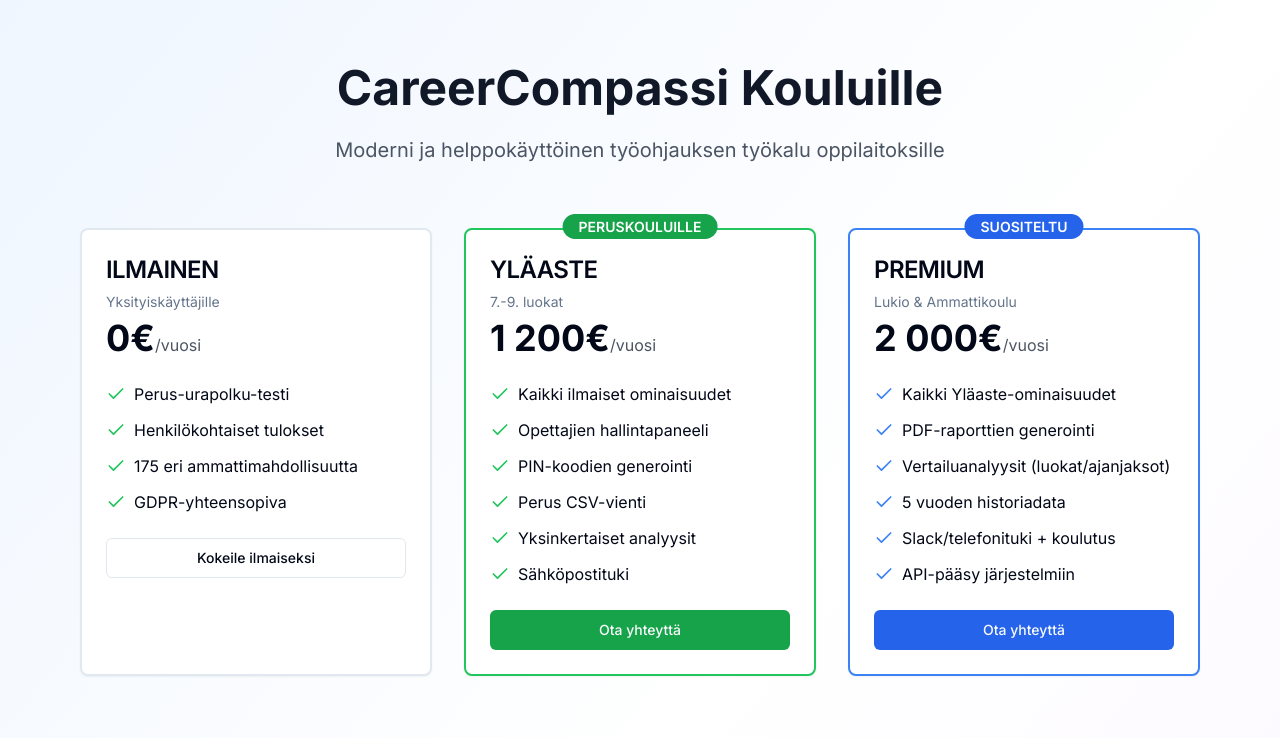
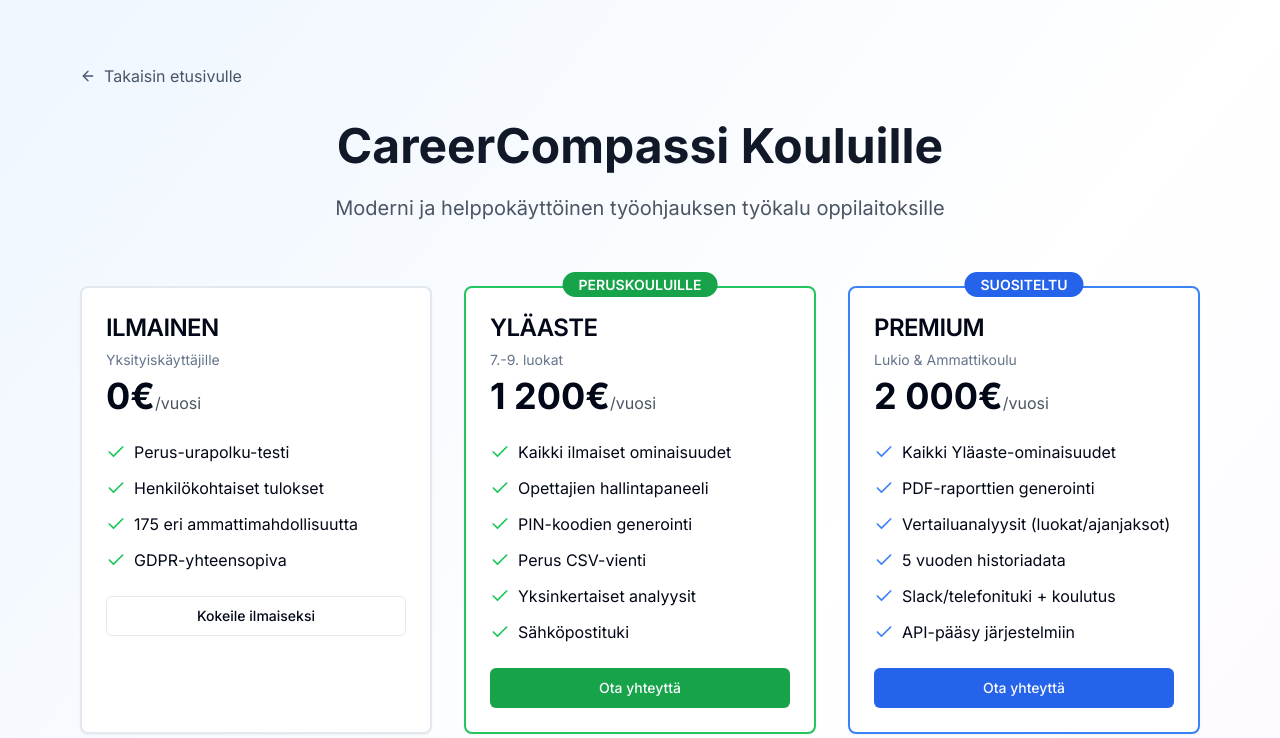
Before and after one commit to yasiinali2003-design/Careercompassii, a Next.js app: page /kouluille in a window 1280 px wide. Shown: the top 738 px of the page. Built offline with nearby package versions, Linux system fonts and the light colour scheme.

Commit message:
Add back button to pricing page

```diff
--- a/app/kouluille/page.tsx
+++ b/app/kouluille/page.tsx
@@ -6,12 +6,21 @@
 import Link from 'next/link';
 import { Button } from '@/components/ui/button';
 import { Card, CardContent, CardDescription, CardHeader, CardTitle } from '@/components/ui/card';
-import { Check } from 'lucide-react';
+import { Check, ArrowLeft } from 'lucide-react';
+import Logo from '@/components/Logo';
 
 export default function PricingPage() {
   return (
     <div className="min-h-screen bg-gradient-to-br from-blue-50 via-white to-purple-50">
       <div className="container mx-auto px-4 py-16 max-w-6xl">
+        {/* Back Button */}
+        <div className="mb-8">
+          <Link href="/" className="inline-flex items-center gap-2 text-slate-600 hover:text-slate-800 transition-colors">
+            <ArrowLeft className="h-4 w-4" />
+            Takaisin etusivulle
+          </Link>
+        </div>
+
         {/* Header */}
         <div className="text-center mb-16">
           <h1 className="text-5xl font-bold text-gray-900 mb-6">
```
